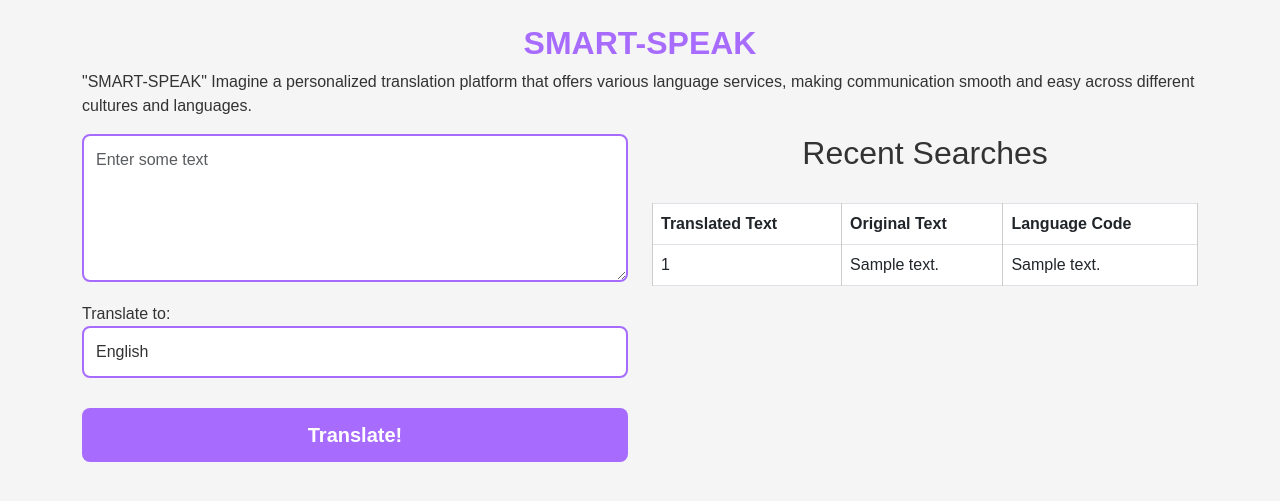
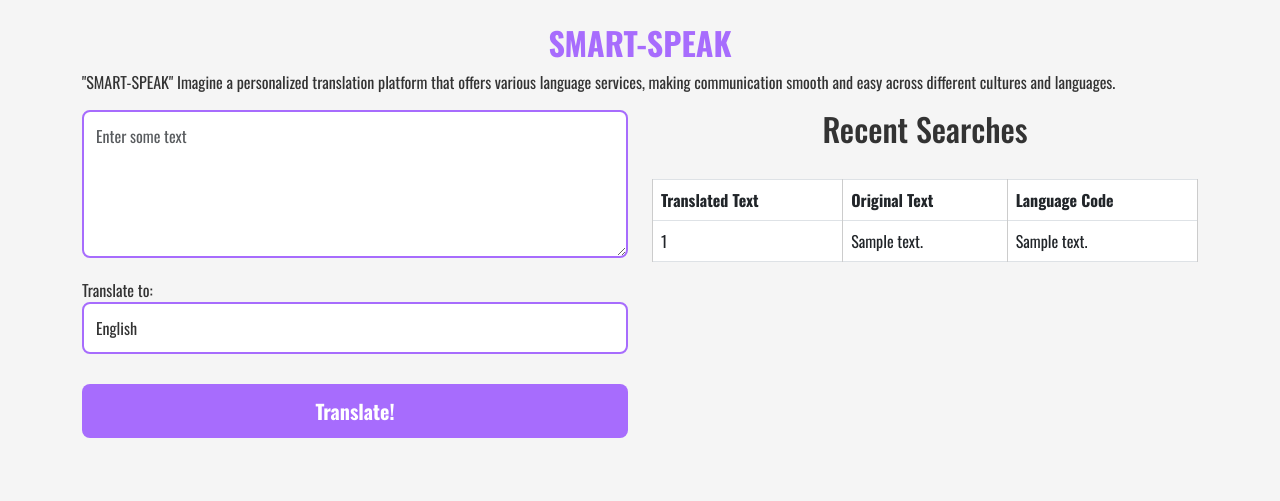
Before and after one commit to Aayushikumari17/Smart-Speak, a Flask app: page / in a window 1280 px wide. Shown: the top 501 px of the page. Run offline with Flask 3, Linux system fonts and the light colour scheme; tables that the repository leaves empty or names only in its code hold one stand-in row (values such as "Sample post").

```diff
--- a/templates/index.html
+++ b/templates/index.html
@@ -8,8 +8,8 @@
     <link href="https://fonts.googleapis.com/css2?family=Oswald:wght@200;300;400;500;600;700&display=swap" rel="stylesheet">
     <style>
         body {
-    font-family: 'Arial', sans-serif;
-    background-color: #f5f5f5;
+    font-family: 'Oswald', sans-serif;
+    background-color:  #f5f5f5;
     color: #333;
     margin: 0;
     padding: 0;
@@ -33,7 +33,7 @@ h1 {
     padding: 12px;
     width: 100%;
     box-sizing: border-box;
-    font-family: 'Arial', sans-serif;
+    font-family: 'Oswald', sans-serif;
     color: #333;
     background-color: #fff;
     transition: border-color 0.3s ease;
@@ -52,7 +52,7 @@ h1 {
     width: 100%;
     margin: 10px 0;
     padding: 12px;
-    font-family: 'Arial', sans-serif;
+    font-family: 'Oswald', sans-serif;
     cursor: pointer;
     transition: background-color 0.3s ease;
     background-color: #a76cfd;
```
